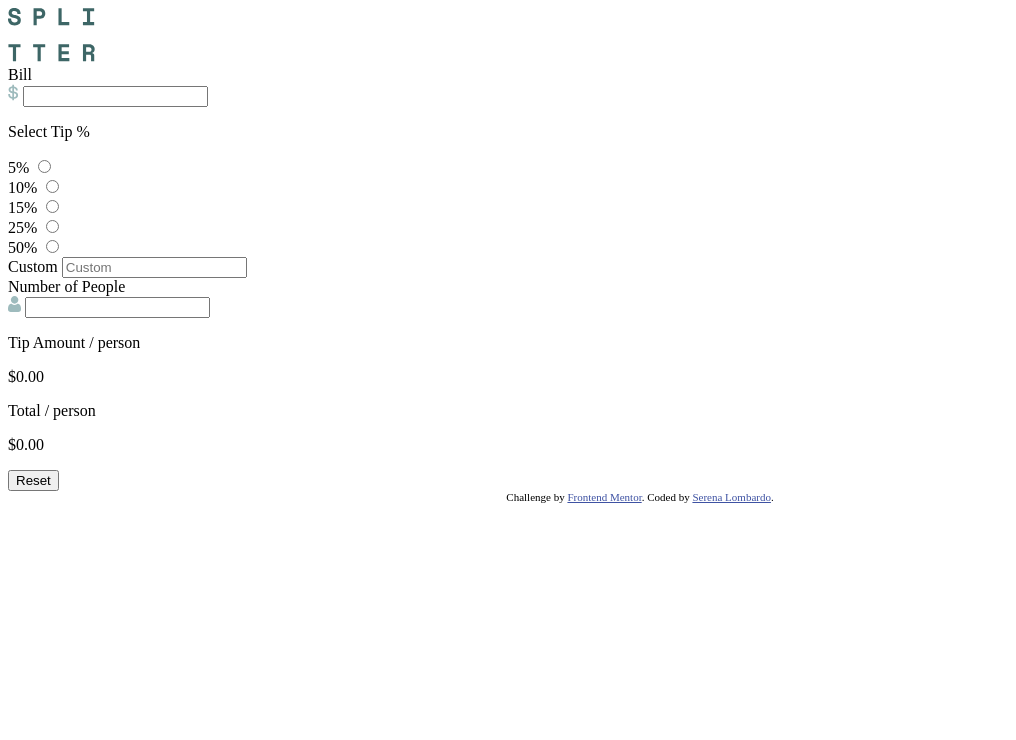
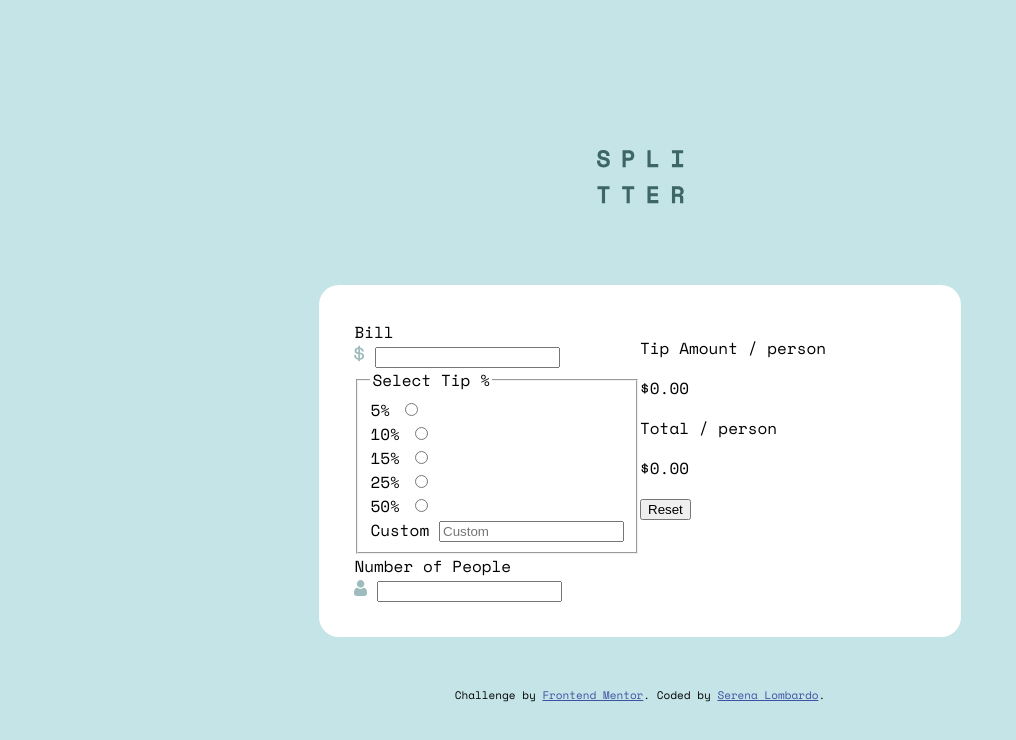
Before and after one commit to RaynaFaye/tip-calculator, a plain HTML site: page index.html in a window 1280 px wide. Shown: the whole page, without its empty margins (0-1016 px from the left). Drawn offline with nearby package versions, Linux system fonts and the light colour scheme.

Commit message:
General layout for the main elements of the page

```diff
--- a/css/style.css
+++ b/css/style.css
@@ -1,9 +1,32 @@
 @import url('https://fonts.googleapis.com/css2?family=Space+Mono:wght@400;700&display=swap');
 
+* {
+  box-sizing: border-box;
+}
+body {
+  background: hsl(185, 41%, 84%);
+  margin: 0;
+  font-family: 'Space Mono', monospace;
+  display: grid;
+  justify-content: center;
+  align-items: center;
+}
+.header {
+  margin: 150px 0 75px;
+  text-align: center;
+}
+.main {
+  background: #ffffff;
+  border-radius: 20px;
+  display: grid;
+  grid-template-columns: 1fr 1fr;
+  padding: 35px;
+}
 /* Attribution section */
 .attribution {
   font-size: 11px;
   text-align: center;
+  margin-top: 50px;
 }
 .attribution a {
   color: hsl(228, 45%, 44%);
--- a/index.html
+++ b/index.html
@@ -9,12 +9,14 @@
     <title>Frontend Mentor | Tip calculator app</title>
   </head>
   <body>
-    <header>
+    <header class="header">
       <div>
         <img src="images/logo.svg" alt="Splitter" />
       </div>
     </header>
+    <main class="main">
       <section>
+        <form action="">
           <div>
             <label for="bill">Bill</label>
             <div>
@@ -22,8 +24,8 @@
               <input type="number" name="bill" id="bill" />
             </div>
           </div>
-      <div>
-        <p>Select Tip %</p>
+          <fieldset>
+            <legend>Select Tip %</legend>
             <div>
               <label for="tip5">5%</label>
               <input type="radio" id="tip5" name="tip" value="5%" />
@@ -48,7 +50,7 @@
               <label for="tipcustom">Custom</label>
               <input type="text" id="tipcustom" name="tipcustom" placeholder="Custom" />
             </div>
-      </div>
+          </fieldset>
           <div>
             <label for="people">Number of People</label>
             <div>
@@ -56,6 +58,7 @@
               <input type="number" name="people" id="people" />
             </div>
           </div>
+        </form>
       </section>
       <section>
         <div>
@@ -68,6 +71,7 @@
         </div>
         <button>Reset</button>
       </section>
+    </main>
     <footer class="attribution">
       Challenge by <a href="https://www.frontendmentor.io?ref=challenge" target="_blank">Frontend Mentor</a>. Coded by
       <a href="https://github.com/RaynaFaye">Serena Lombardo</a>.
```
Lines whose indentation alone changed are shown as unchanged.
